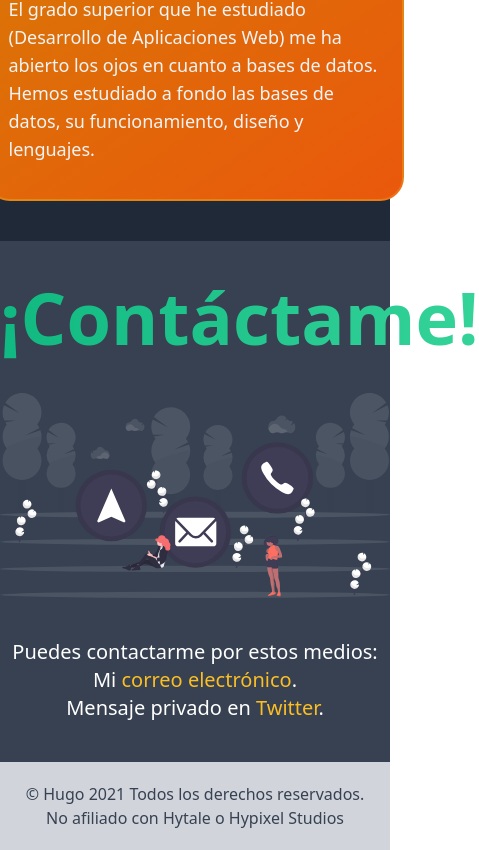
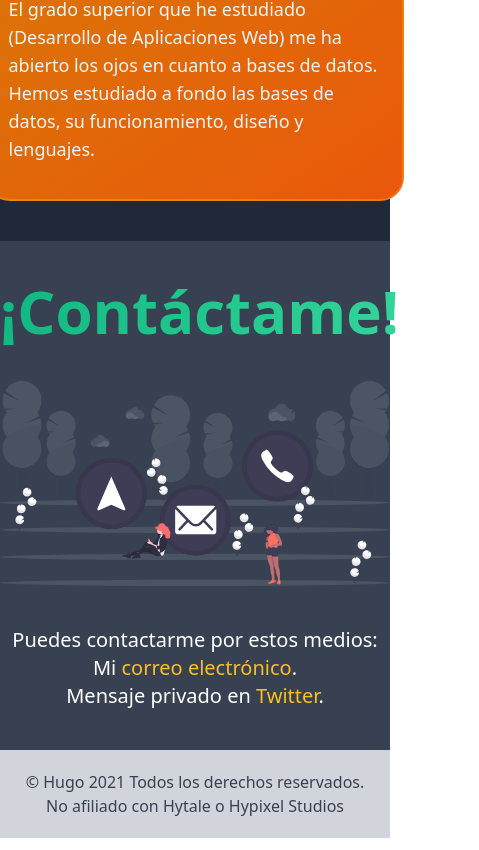
Before and after one commit to hugovdev/hugohytale-web, a React (Create React App) app: page / in a window 390 px wide. Shown: the part 2730-3580 px from the top of the page, 479 px wide, since content can reach past the window. Built offline with nearby package versions, Linux system fonts and the light colour scheme.

Commit message:
fixed responsive design titles too big

```diff
--- a/src/App.js
+++ b/src/App.js
@@ -316,7 +316,7 @@ function Contacto() {
       className="items-center justify-start w-full h-full py-10 text-center bg-gray-700"
       id="contacto"
     >
-      <span className="bg-gradient-to-r bg-clip-text from-green-500 to-green-400 text-7xl w-auto font-bold text-transparent">
+      <span className="bg-gradient-to-r bg-clip-text from-green-500 to-green-400 sm:text-7xl w-auto text-6xl font-bold text-transparent">
         ¡Contáctame!
       </span>
       <img
```
